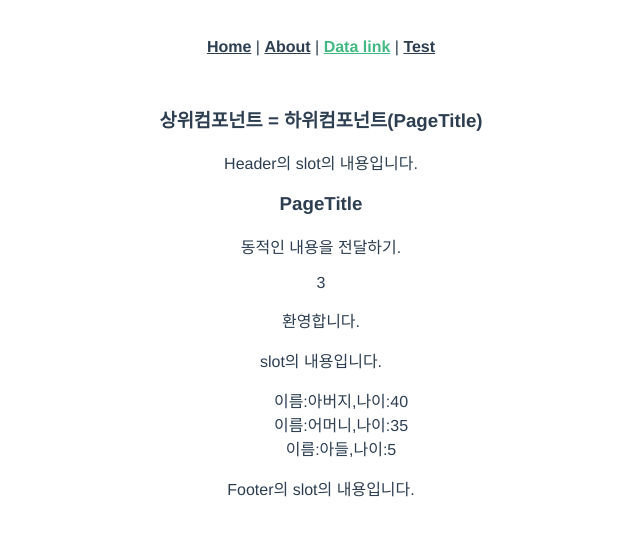
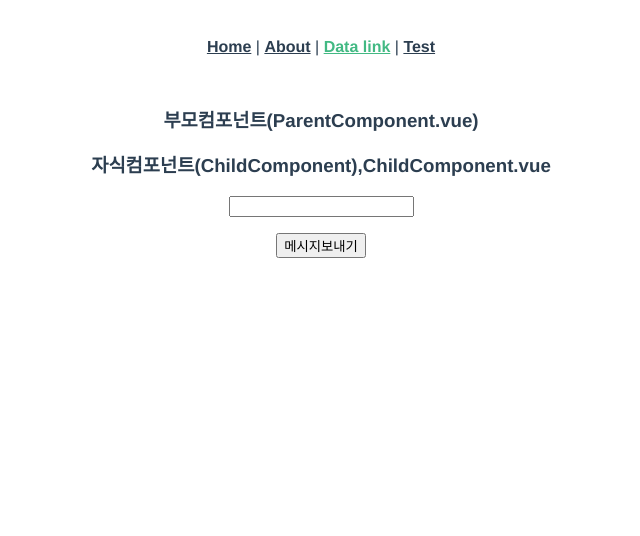
Before and after one commit to Taehee901/vue.js, a Vue app in the folder vue-project/: page /data in a window 1280 px wide. Shown: the top 536 px of the page, without its empty margins (319-959 px from the left). Built offline with nearby package versions, Linux system fonts and the light colour scheme.

Commit message:
부모,자식 컴포넌트

```diff
--- a/vue-project/src/router/index.js
+++ b/vue-project/src/router/index.js
@@ -7,7 +7,8 @@ import HomeView from "../views/HomeView.vue";
 // import DataBinding from "../views/ComputedView.vue";
 // import DataBinding from "../views/WatchView.vue";
 // import DataBinding from "../views/TodoView.vue";
-import DataBinding from "../views/NestedComponenteView.vue";
+// import DataBinding from "../views/NestedComponenteView.vue";
+import DataBinding from "../views/ParentComponet.vue";
 import ShowVue from "../views/ShowVue.vue";
 
 //배열-객체,url+컴포넌트 연결하는 작업 router
--- /dev/null
+++ b/vue-project/src/views/ChildComponent.vue
@@ -0,0 +1,21 @@
+<template>
+  <h3>자식컴포넌트(ChildComponent),ChildComponent.vue</h3>
+  <p><input type="text" v-model="msg" /></p>
+  <button v-on:click="sendMessage">메시지보내기</button>
+</template>
+<script>
+export default {
+  data() {
+    return {
+      msg: "",
+    };
+  },
+  methods: {
+    //이벤트핸들러
+    sendMessage() {
+      //부모가진이벤트호출방식
+      this.$emit("send-message", this.msg);
+    },
+  },
+};
+</script>
--- /dev/null
+++ b/vue-project/src/views/ParentComponet.vue
@@ -0,0 +1,24 @@
+<template>
+  <!-- 하위->상위 -> 이벤트를 정의해야한다. -->
+  <!-- 부모가가진임의의메소드를 자식요소가불러오는거 send-message임의로지정한 사용자가만든 이벤트유형 -->
+  <h3>부모컴포넌트(ParentComponent.vue)</h3>
+  <ChildComponent v-on:send-message="sendMessage" />
+</template>
+<script>
+import ChildComponent from "./ChildComponent.vue";
+
+export default {
+  data() {
+    return {
+      msg: "",
+    };
+  },
+  //전달받은데이터
+  components: { ChildComponent },
+  methods: {
+    sendMessage(data) {
+      console.log("전달받은데이터:" + data);
+    },
+  },
+};
+</script>
```
